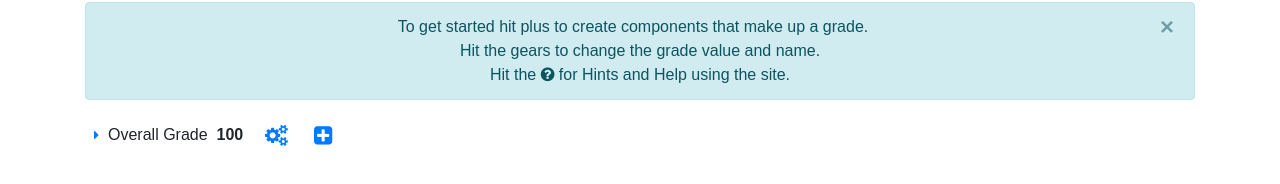
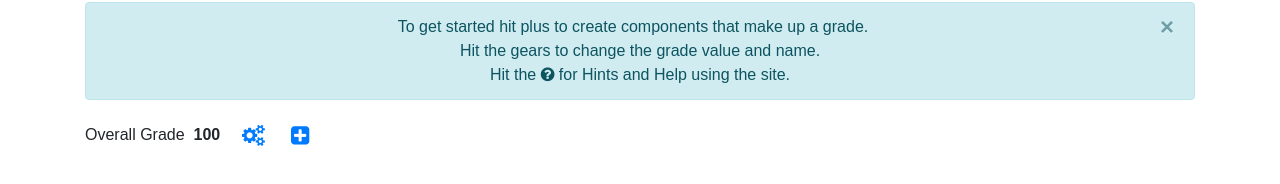
Before and after one commit to DanTheManGude/Grade-Calculator, a React (Create React App) app: page / in a window 1280 px wide. Shown: the part 156-340 px from the top of the page. Built offline with nearby package versions, Linux system fonts and the light colour scheme.

Commit message:
Leaf grades now don't show the dropdown arrow

```diff
--- a/src/components/Grade.js
+++ b/src/components/Grade.js
@@ -76,11 +76,13 @@ export class Grade extends React.Component {
         var showStyle = this.props.state.expected ? {backgroundColor: '#ffc107'} : {};
         //determines if the grade is the root grade to show the weight or not
         var rootStyle = this.props.state.id === 0 ? {display: 'none'} : {};
+        //determines if the grade is a leaf or parent of other grades
+        var leafStyle = this.props.state.grades.length > 0 ? {} : {display: 'none'};
         return(
             <div>
                 <span>
                     {/*toggles the hiding of all of the children of the current grade*/}
-                    <button className="btn btn-link btn-sm" onClick={() => {
+                    <button style={leafStyle} className="btn btn-link btn-sm" onClick={() => {
                         store.dispatch({
                             type: 'TOGGLE_HIDE',
                             h: this.props.state.heritage.concat(this.props.state.id)
```
